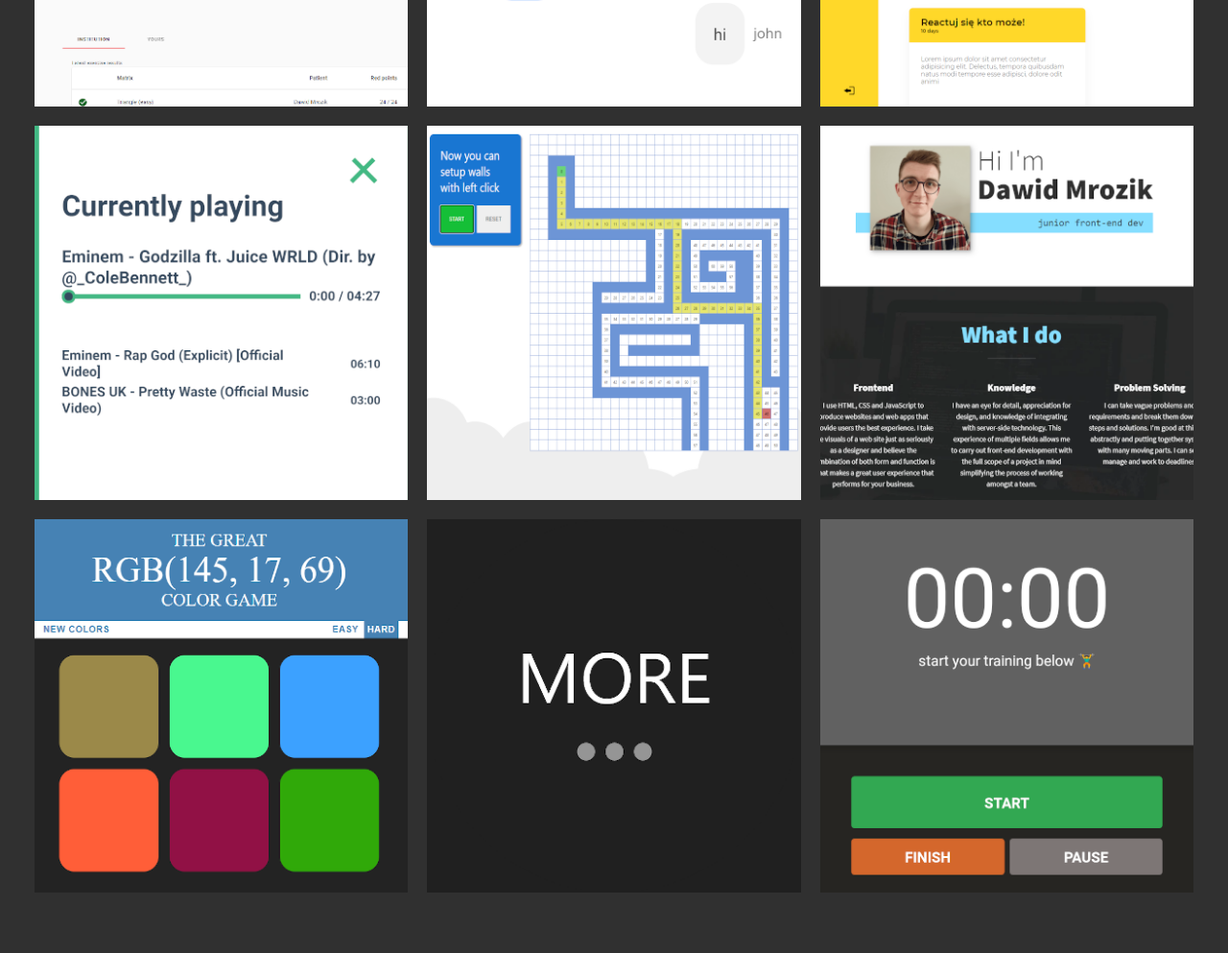
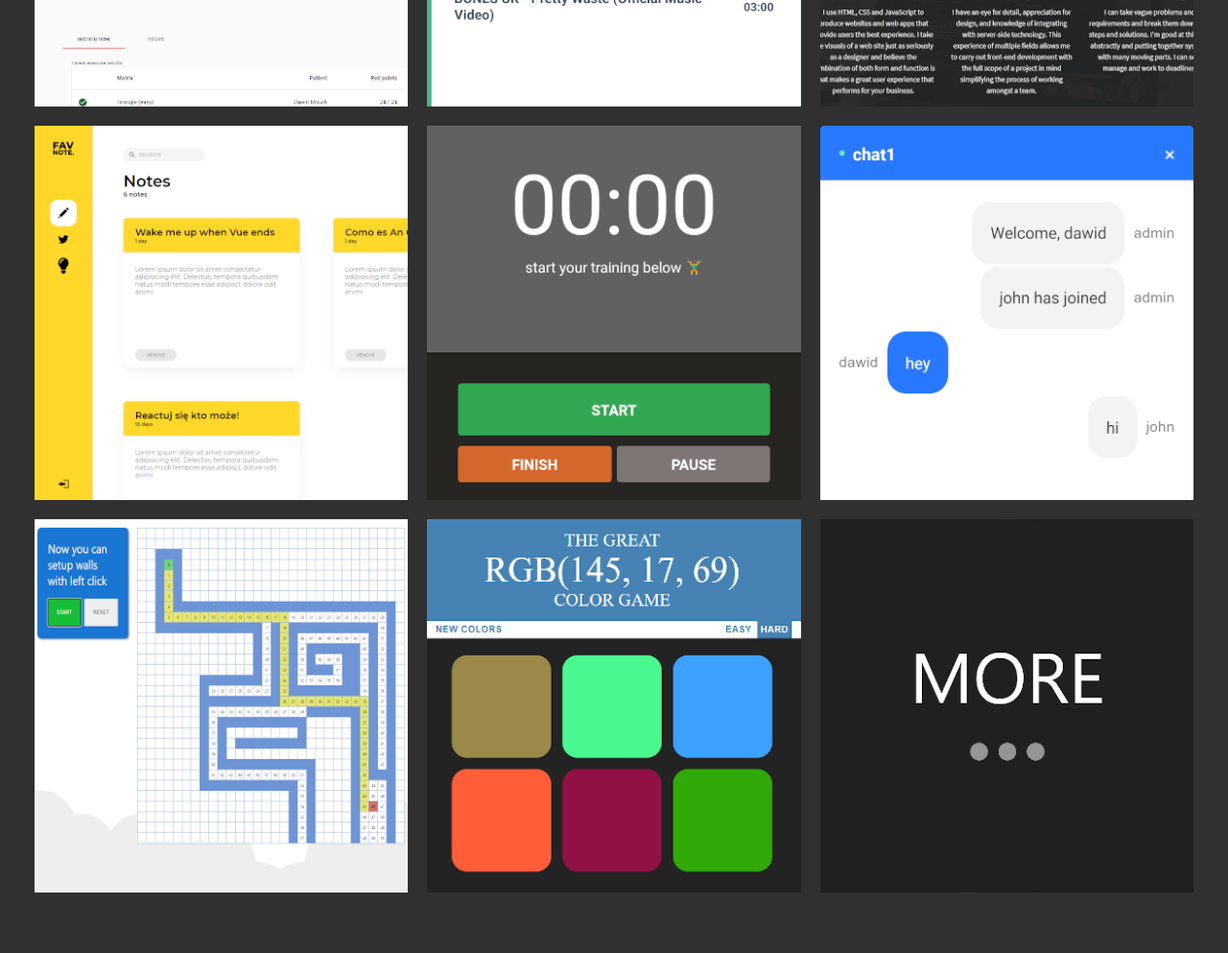
Before and after one commit to dawidMrozik/dawidMrozik.github.io, a Gatsby site: page / in a window 1280 px wide. Shown: the part 2240-3233 px from the top of the page at 96% size. Built offline with nearby package versions, Linux system fonts and the light colour scheme; Gatsby itself is replaced by a stand-in of ours.

Commit message:
sorted project list

```diff
--- a/src/components/work/work.js
+++ b/src/components/work/work.js
@@ -5,7 +5,7 @@ import Project from "../project/project"
 const Work = () => {
   const data = useStaticQuery(graphql`
     {
-      allMarkdownRemark {
+      allMarkdownRemark(sort: { order: ASC, fields: [frontmatter___order] }) {
         edges {
           node {
             id
```
